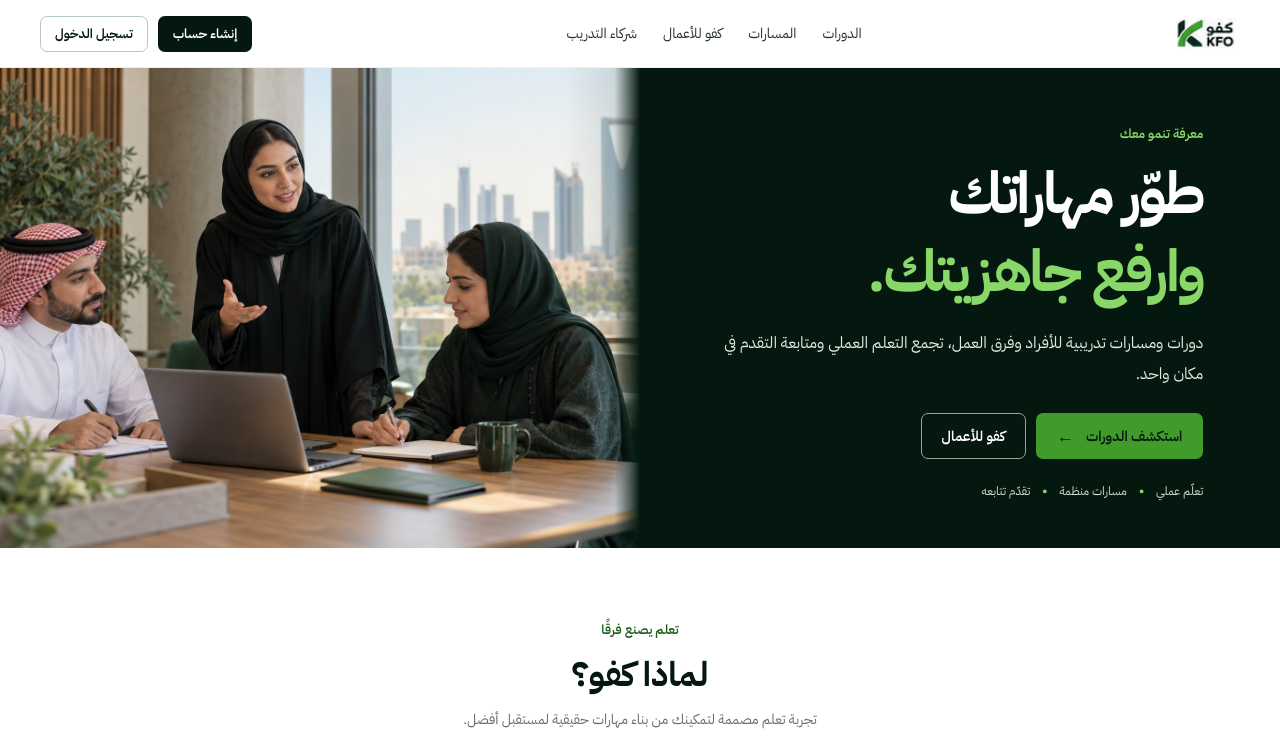
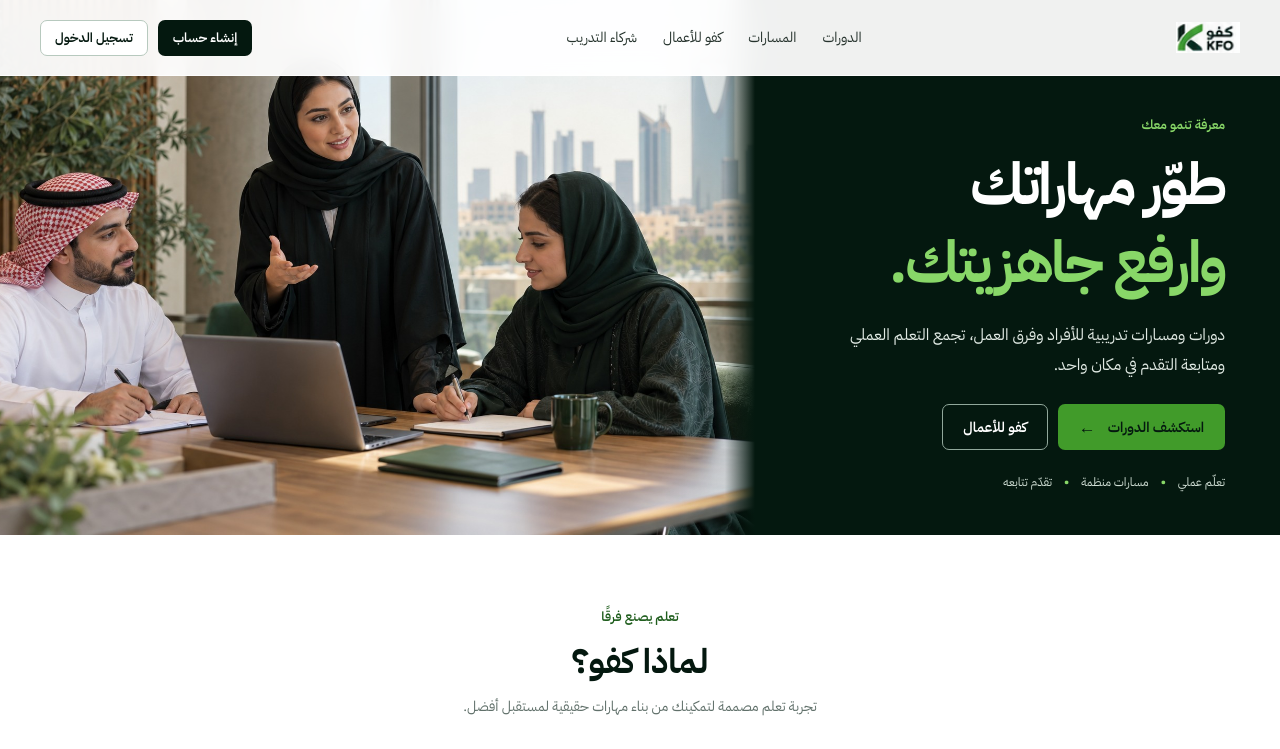
Before and after one commit to ruhaimis1-dotcom/kfo-platform-preview, a Next.js app: page / in a window 1280 px wide. Shown: the top 749 px of the page. Built offline with nearby package versions, Linux system fonts and the light colour scheme.

Commit message:
Extend homepage hero behind navigation

```diff
--- a/app/globals.css
+++ b/app/globals.css
@@ -27,6 +27,7 @@ a { color: inherit; text-decoration: none; }
 button, input { font: inherit; }
 .section-wrap { width: min(1160px, calc(100% - 48px)); margin-inline: auto; }
 .topbar { height: 68px; background: #fff; border-bottom: 1px solid #edf0ee; }
+.topbar-over-hero { height: 76px; position: absolute; inset: 0 0 auto; z-index: 10; border-color: #ffffffb8; background: #fffffff0; backdrop-filter: blur(14px); }
 .topbar-inner { width: min(1200px, calc(100% - 48px)); height: 100%; display: flex; align-items: center; justify-content: space-between; gap: 28px; margin: auto; }
 .brand { display: inline-flex; align-items: center; color: var(--forest); font-size: 22px; font-weight: 700; line-height: 1; white-space: nowrap; }
 .brand small { display: block; margin-top: 4px; color: var(--green); font-family: Inter, sans-serif; font-size: 9px; font-weight: 600; letter-spacing: .08em; text-align: center; }
@@ -47,11 +48,11 @@ button, input { font: inherit; }
 .button-outline-light { border-color: #91a89b; color: #fff; }
 .button-outline-light:hover { background: #ffffff12; }
 .arrow { font-family: Inter, sans-serif; font-size: 17px; line-height: 1; }
-.hero { min-height: clamp(390px, 31vw, 590px); display: grid; grid-template-columns: 1fr 1fr; background: var(--forest); color: #fff; }
+.hero { min-height: clamp(430px, 38vw, 700px); display: grid; grid-template-columns: .82fr 1.18fr; background: var(--forest); color: #fff; }
 .hero-art { min-height: 0; position: relative; overflow: hidden; background: var(--forest); }
 .hero-art::after { position: absolute; inset: 0; content: ''; background: linear-gradient(90deg, transparent 88%, color-mix(in srgb, var(--forest) 10%, transparent) 96%, var(--forest) 100%); }
 .hero-art img { width: 100%; height: 100%; position: absolute; inset: 0; object-fit: cover; object-position: center; }
-.hero-copy { padding: 56px clamp(32px, 6vw, 96px) 48px clamp(32px, 5vw, 76px); align-self: center; }
+.hero-copy { padding: clamp(112px, 9vw, 142px) clamp(30px, 4.3vw, 76px) 44px; align-self: center; }
 .eyebrow { margin: 0 0 12px; color: var(--lime); font-size: 13px; font-weight: 600; }
 .eyebrow-green { color: var(--green); }
 .hero h1 { margin: 0; font-size: clamp(36px, 4.6vw, 58px); font-weight: 700; line-height: 1.34; letter-spacing: -.04em; }
@@ -241,9 +242,16 @@ button, input { font: inherit; }
 .verify-footer { min-height: 68px; padding-block: 10px; background: #00533f; color: #fff; }.verify-footer .section-wrap { display: grid; grid-template-columns: 1fr auto 1fr; align-items: center; gap: 14px; }
 .verify-footer .section-wrap > div { display: flex; gap: 25px; }.verify-footer a, .verify-footer p { color: #e3f3ea; font-size: 12px; }.verify-footer p { margin: 0; text-align: left; }.verify-footer .brand span { color: #fff; font-size: 18px; }.verify-footer .brand small { color: #d4f89f; }
 
+@media (max-width: 1150px) {
+  .topbar-over-hero { position: relative; inset: auto; height: 68px; background: #fff; backdrop-filter: none; border-color: #edf0ee; }
+  .hero { min-height: unset; grid-template-columns: 1fr; }
+  .hero-copy { grid-row: 1; padding: 46px clamp(24px, 5vw, 56px) 40px; }
+  .hero-art { min-height: 0; aspect-ratio: 3 / 2; grid-row: 2; }
+  .hero-art::after { background: linear-gradient(180deg, #04180f18 0%, transparent 12%); }
+}
 @media (max-width: 850px) {
   .topbar-inner { gap: 14px; }.main-nav { gap: 13px; font-size: 12px; }.brand { font-size: 19px; }
-  .hero { min-height: unset; grid-template-columns: 1fr; }.hero-art { min-height: 0; aspect-ratio: 3 / 2; grid-row: 2; }.hero-art::after { background: linear-gradient(180deg, #04180f22 0%, transparent 12%); }.hero-copy { grid-row: 1; padding: 44px 28px; }
+  .hero-copy { padding: 44px 28px; }
   .business-promo { gap: 35px; }.verify-section { grid-template-columns: 1fr 1fr; }.certificate-mini { display: none; }
   .footer-grid { grid-template-columns: repeat(3, 1fr); }
   .catalog-results { grid-template-columns: 190px minmax(0,1fr); gap: 15px; }.catalog-card-grid { grid-template-columns: repeat(2,minmax(0,1fr)); }
--- a/app/page.tsx
+++ b/app/page.tsx
@@ -23,7 +23,7 @@ function Brand({ approvedMark = false }: { approvedMark?: boolean }) {
 export default function HomePage() {
   return (
     <>
-      <header className="topbar">
+      <header className="topbar topbar-over-hero">
         <div className="topbar-inner">
           <Brand approvedMark />
           <nav className="main-nav" aria-label="التنقل الرئيسي">
```
